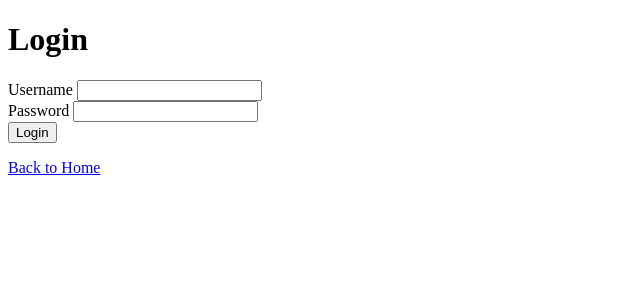
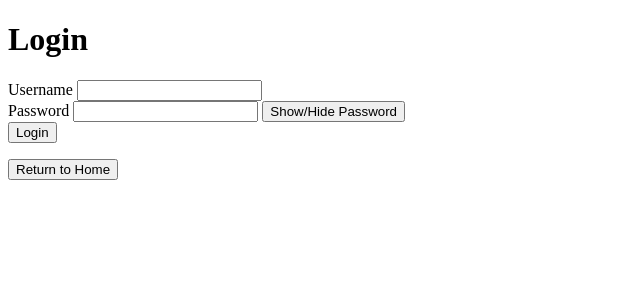
Before and after one commit to Anythingsaf22/CSIT314-SDM, a Flask app: page /login in a window 1280 px wide. Shown: the top 300 px of the page, without its empty margins (0-640 px from the left). Run offline with Flask 3, Linux system fonts and the light colour scheme.

Commit message:
Added logout button, "Welcome, XXX" and hide/show password feature

```diff
--- a/boundary/auth_routes.py
+++ b/boundary/auth_routes.py
@@ -17,7 +17,7 @@ def login():
     controller = login_controller()
     if request.method == "POST":
         user_name = request.form.get("userName", "").strip()
-        password = request.form.get("password", "").strip()
+        password = request.form.get("passWord", "").strip()
         success, message, account, user_session = controller.loginUser(user_name, password)
 
         if success:
@@ -40,5 +40,6 @@ def logout():
     if session_id:
         success, message = controller.logoutUser(session_id)
         flash(message, "success" if success else "error")
-        session.clear()
-        return redirect(url_for("auth.login"))
+
+    session.clear()
+    return redirect(url_for("auth.login"))
--- a/templates/auth/login.html
+++ b/templates/auth/login.html
@@ -22,12 +22,27 @@
         <div>
             <label for="passWord">Password</label>
             <input type="password" id="passWord" name="passWord">
+            <button type="button" onclick="togglePassword()">Show/Hide Password</button>
         </div>
 
         <button type="submit">Login</button>
     </form>
+
     <p>
-   <a href="{{ url_for('home')}}">Back to Home</a>
+        <a href="{{ url_for('home') }}">
+            <button type="button">Return to Home</button>
+        </a>
     </p>
+
+    <script>
+        function togglePassword() {
+            const passwordInput = document.getElementById("passWord");
+            if (passwordInput.type === "password") {
+                passwordInput.type = "text";
+            } else {
+                passwordInput.type = "password";
+            }
+        }
+    </script>
 </body>
 </html>
```
Also changed, not shown: templates/home.html (+14 -1 lines), fundraising.db. Lines whose indentation alone changed are shown as unchanged.
